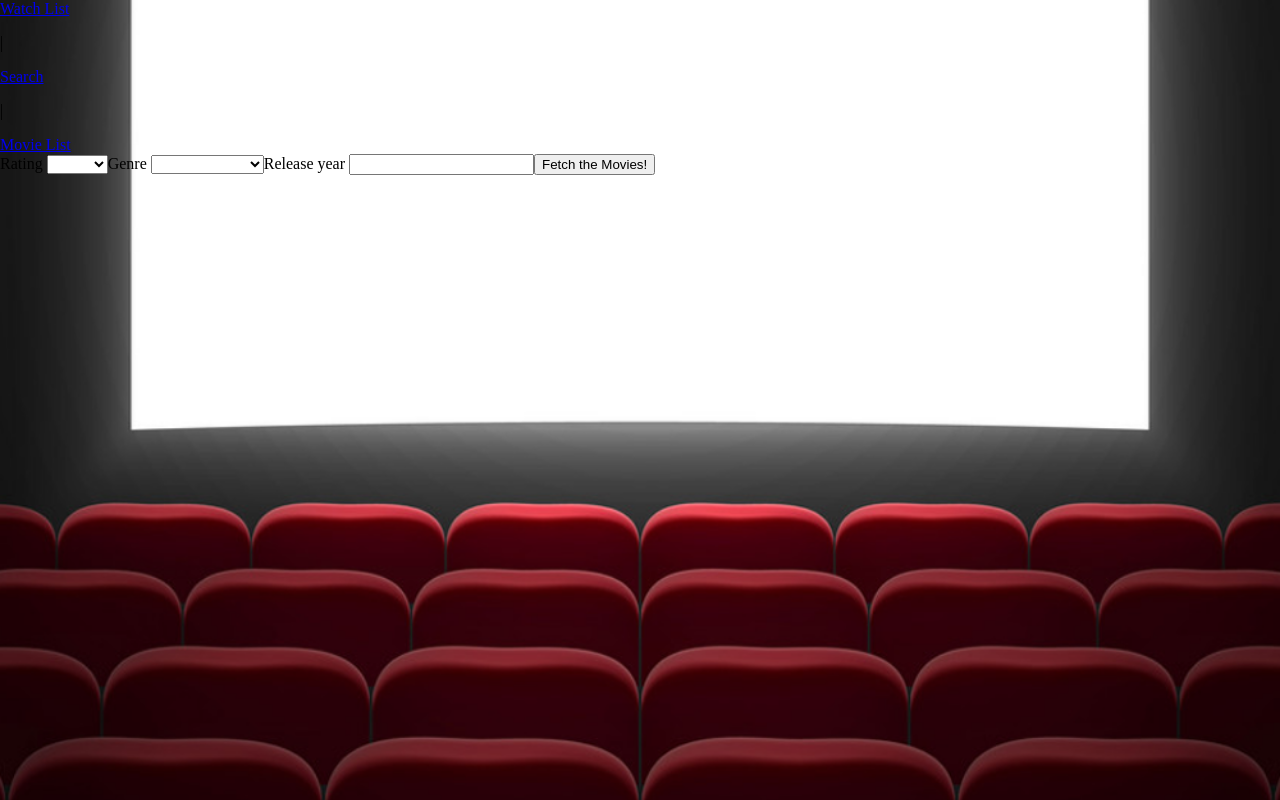
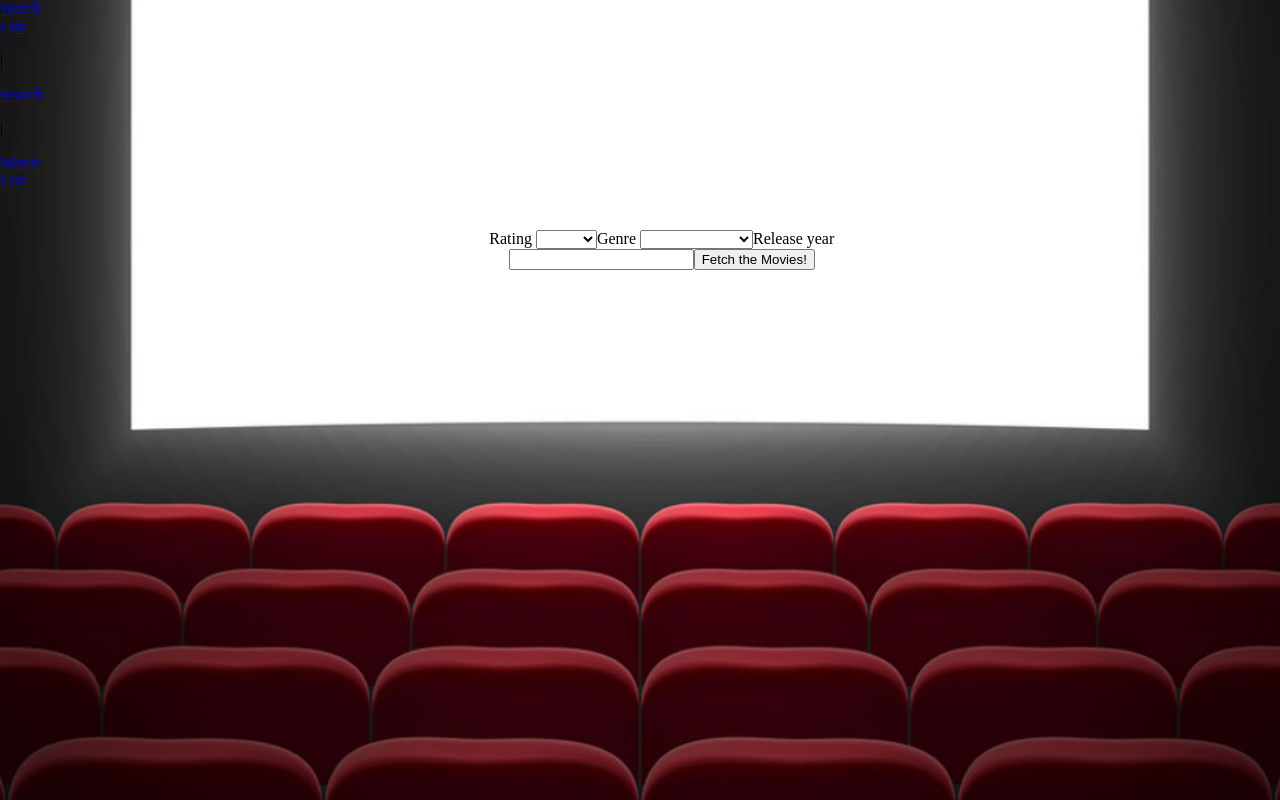
Before and after one commit to kldrivinski/Flick-Fetch, an Angular app: page /search in a window 1280 px wide. Built offline with nearby package versions, Linux system fonts and the light colour scheme; a web font is replaced by a local one.

Commit message:
text aligned

```diff
--- a/src/app/search-criteria/search-criteria.component.css
+++ b/src/app/search-criteria/search-criteria.component.css
@@ -1,23 +1,27 @@
 .background {
-    background-image: url("/assets/movietheater.png");
-      /* Set rules to fill background
-  min-height: 100%;
-  min-width: 100%;
-  background-repeat: no-repeat;
-
-
-  /* Set up proportionate scaling */
-  /* width: 100%;
-  height: auto; */
-
-  /* Set up positioning */
-  /* position: fixed;
-  top: 0;
-  left: 0; */
-position: fixed;
+  background-image: url("/assets/movietheater.png");
+  position: fixed;
   background-repeat: no-repeat;
   background-position: center;
   background-size: cover;
   width: 100%;
   height: 100%;
+  display: table;
 }
+
+.intro {
+  display: table-cell;
+  vertical-align: middle;
+  width: 100%;
+  max-width: none;
+
+}
+
+.content {
+  max-width: 500px;
+  margin: 0 auto;
+  text-align: center;
+  margin-bottom: 300px;
+  max-height: 200px;
+
+}
--- a/src/app/search-criteria/search-criteria.component.html
+++ b/src/app/search-criteria/search-criteria.component.html
@@ -6,7 +6,8 @@
     <p>|</p>
     <a routerLink="/movieList">Movie List</a>
   </div>
-
+  <div class="intro">
+    <div class="content">
       <form #searchForm="ngForm" (ngSubmit)="
     getTheMovies(
       searchForm.value.rating,
@@ -65,9 +66,9 @@
           Fetch the Movies!
         </button>
       </form>
-
     </div>
-
+  </div>
+</div>
 
 <!-- <div *ngFor="let movie of movieList">
   <p>{{ movie.title }}</p>
```
Lines whose indentation alone changed are shown as unchanged.
